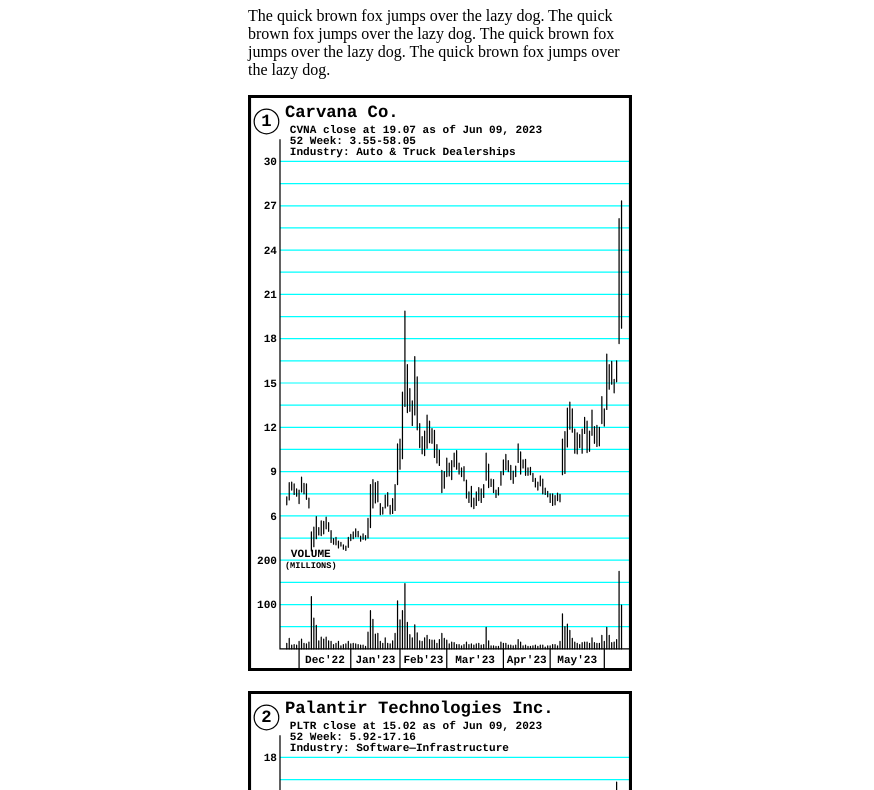
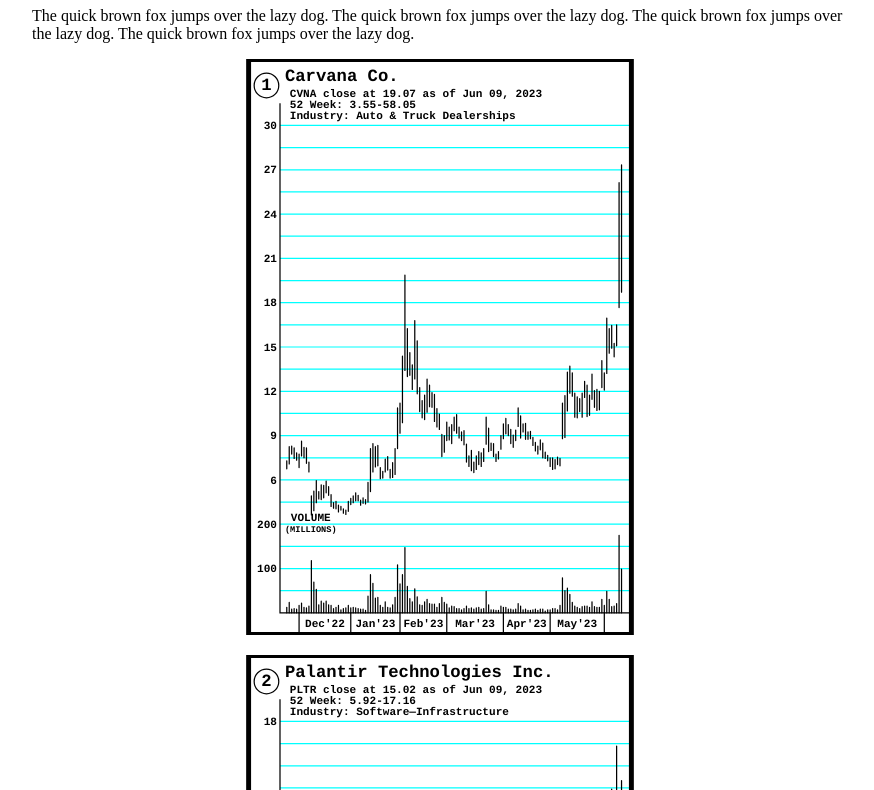
Before and after one commit to darvasletter/darvasletter.github.io, a plain HTML site: page index.html in a window 1280 px wide. Shown: the part 73-863 px from the top of the page, without its empty margins (200-1074 px from the left). Drawn offline with Linux system fonts and the light colour scheme.

Commit message:
Add files via upload

```diff
--- a/index.html
+++ b/index.html
@@ -7,7 +7,7 @@
       body {
           margin: auto;
           width: 95%;
-          max-width: 5in;
+          max-width: 8.5in;
 #          border: 1px solid black;
       }
       h1 {
@@ -29,16 +29,18 @@
       div {
           margin: auto;
           width: 100%;
-          max-width: 4in;
           height: auto;
           margin-top: 1em;
           margin-bottom: 1em;
 #          border: 1px solid black;
       }
+      svg {
+          width: 100%;
+          margin: auto;
+      }
       p {
           margin: auto;
           width: 100%;
-          max-width: 4in;
           margin-top: 1em;
           margin-bottom: 1em;
 #          border: 1px solid black;
```
